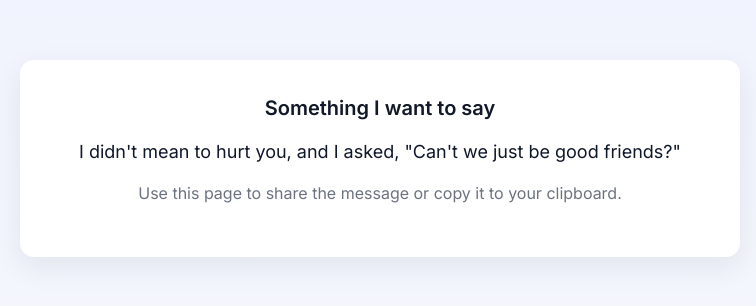
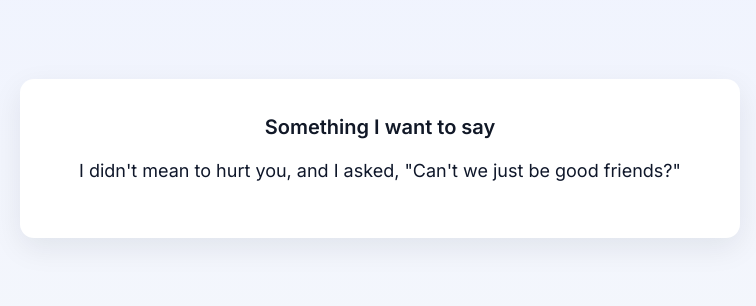
Before and after one commit to AmirMajeed4905/yamna, a plain HTML site: page index.html in a window 1280 px wide. Shown: the part 242-548 px from the top of the page, without its empty margins (260-1016 px from the left). Drawn offline with Linux system fonts and the light colour scheme.

Commit message:
Update index.html

```diff
--- a/index.html
+++ b/index.html
@@ -236,7 +236,6 @@
   <main class="card">
     <h1>Something I want to say</h1>
     <p class="message" id="msg">I didn't mean to hurt you, and I asked, "Can't we just be good friends?"</p>
-    <p class="note">Use this page to share the message or copy it to your clipboard.</p>
 
 
   </main>
```
